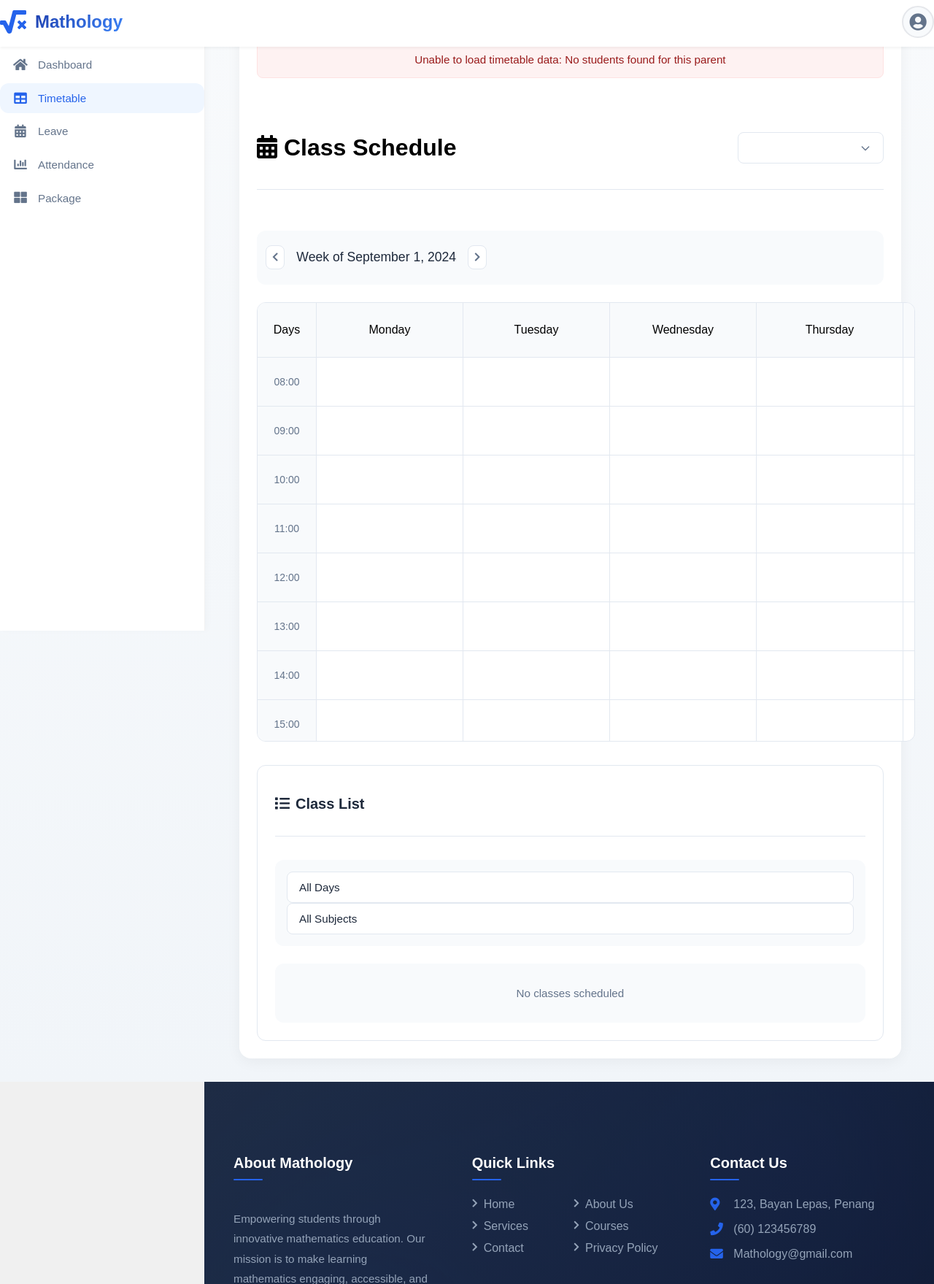
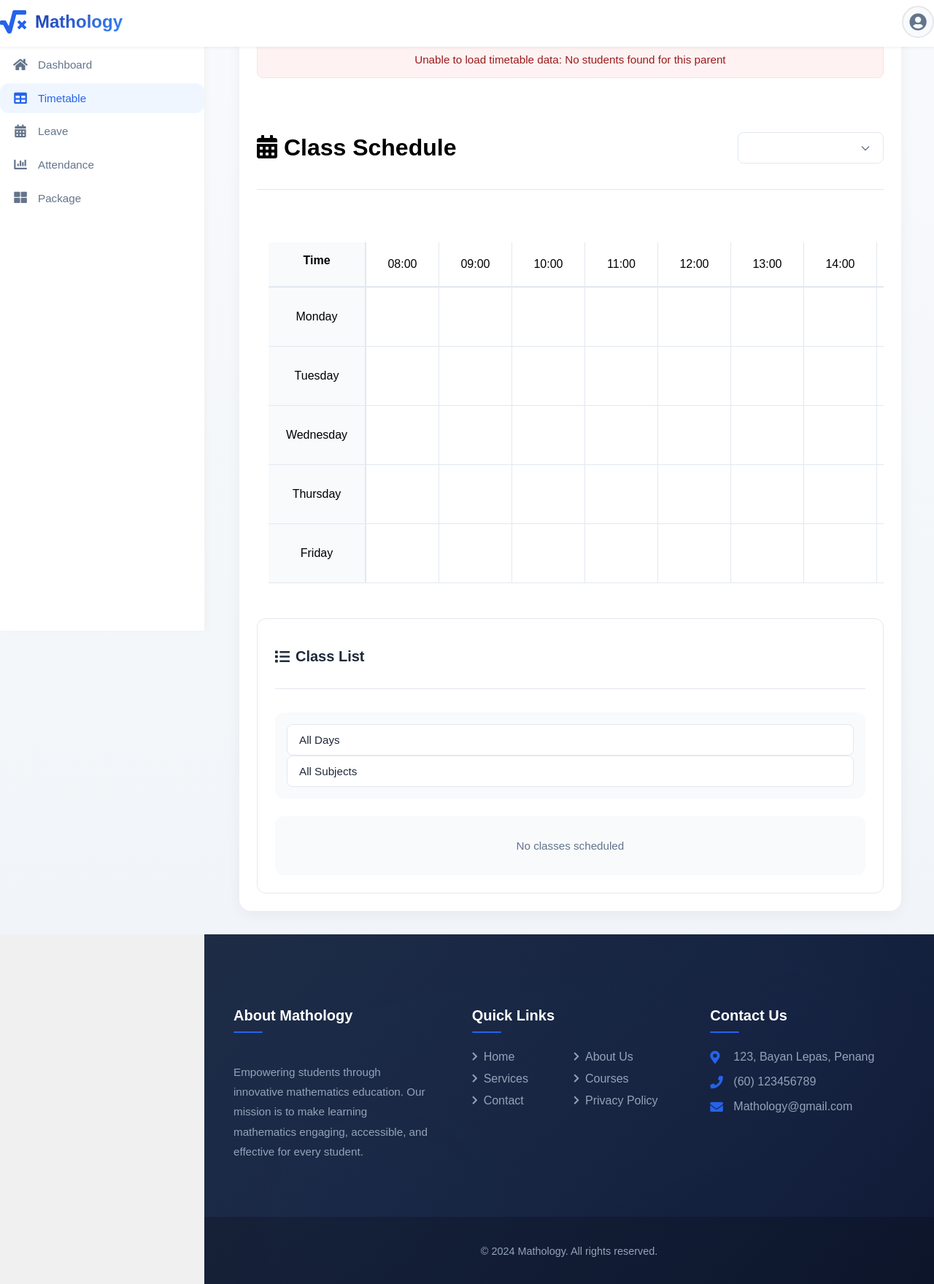
Before and after one commit to TomazFu/Mathology-Attendance-System, a PHP site: page /tcpdf/parent/parent-timetable.php in a window 1280 px wide. Shown: the top 1759 px of the page at 73% size. Run offline with PHP 8.4, Linux system fonts and the light colour scheme; the visitor is signed in with stand-in values (Sample User, id 1); data comes from the database, SQL or seed files in the repository; lists and menus that the app fills with data are empty.

Commit message:
timetable debug

```diff
--- a/assets/css/parent.css
+++ b/assets/css/parent.css
@@ -1,3 +1,8 @@
+:root {
+    --cell-width: 100px;
+    --first-column-width: 120px;
+}
+
 /* Card Layout */
 .card {
     background: #fff;
@@ -1278,6 +1283,7 @@ input[type="file"] {
     width: 95%;
     max-width: 1600px;
     margin: 0 auto;
+    overflow-x: auto; /* Enable horizontal scroll if needed */
 }
 
 .timetable-header {
@@ -1325,85 +1331,118 @@ input[type="file"] {
 }
 
 .weekly-timetable {
-    display: flex;
-    flex: 1;
-    border: 1px solid #e2e8f0;
+    --cell-width: 100px;
+    --first-column-width: 120px;
+    --row-height: 80px;
+    --minutes-per-cell: 60;
+    position: relative;
+    overflow: auto;
+    background: white;
     border-radius: 12px;
-    overflow: hidden;
-    height: 600px;
-    background: white;
-    min-width: 900px;
-}
-
-.time-slots {
-    width: 80px;
+    min-height: 400px;
+    padding: 1rem;
+}
+
+.grid-container {
+    display: flex;
+    flex-direction: column;
+    min-width: 1200px; /* Ensure minimum width to prevent squishing */
+}
+
+.header-row {
+    display: flex;
+    border-bottom: 2px solid #e2e8f0;
+}
+
+.corner-cell {
+    width: 100px;
+    flex-shrink: 0;
+    padding: 1rem;
+    font-weight: 600;
     background: #f8fafc;
+    border-right: 2px solid #e2e8f0;
+    text-align: center;
+}
+
+.time-header {
+    width: var(--cell-width);
+    min-width: var(--cell-width);
+    max-width: var(--cell-width);
+    flex: 0 0 var(--cell-width);
+    padding: 0.5rem;
+    text-align: center;
+    font-weight: 500;
     border-right: 1px solid #e2e8f0;
+    box-sizing: border-box;
+    height: 60px;
+    display: flex;
+    align-items: center;
+    justify-content: center;
+}
+
+.day-row {
+    display: flex;
+    height: 80px; /* Increased height for better visibility */
+    border-bottom: 1px solid #e2e8f0;
+    position: relative;
+}
+
+.day-label {
+    width: 100px;
     flex-shrink: 0;
-    overflow-y: hidden;
-}
-
-.weekly-grid {
-    flex: 1;
-    overflow: hidden;
-}
-
-.grid-container {
-    display: flex;
-    width: 100%;
-    height: 100%;
-}
-
-.day-column {
-    flex: 1;
-    min-width: 200px;
+    padding: 1rem;
+    background: #f8fafc;
+    border-right: 2px solid #e2e8f0;
+    font-weight: 500;
+    display: flex;
+    align-items: center;
+    justify-content: center;
+}
+
+.time-slot {
+    width: var(--cell-width);
+    min-width: var(--cell-width);
+    max-width: var(--cell-width);
+    flex: 0 0 var(--cell-width);
     border-right: 1px solid #e2e8f0;
     position: relative;
-    overflow: hidden;
-}
-
-.time-header, .day-header {
-    height: 50px;
-    padding: 0.75rem;
-    background: #f8fafc;
-    border-bottom: 1px solid #e2e8f0;
-    display: flex;
-    align-items: center;
-    justify-content: center;
-    font-weight: 500;
-    position: sticky;
-    top: 0;
-    z-index: 10;
-}
-
-.time-slot {
-    height: 50px;
-    padding: 0.5rem;
-    border-bottom: 1px solid #e2e8f0;
-    display: flex;
-    align-items: center;
-    justify-content: center;
-    color: #64748b;
-    font-size: 0.875rem;
-}
-
-.class-slot {
-    position: absolute;
-    left: 4px;
-    right: 4px;
-    background: #e0f2fe;
-    border-left: 3px solid #2563eb;
-    border-radius: 6px;
-    padding: 0.5rem;
-    cursor: pointer;
-    transition: all 0.2s ease;
-    z-index: 5;
-    box-shadow: 0 2px 4px rgba(0, 0, 0, 0.05);
-}
-
-.class-slot:hover {
-    transform: translateY(-1px);
-    box-shadow: 0 4px 6px rgba(0, 0, 0, 0.1);
+    box-sizing: border-box;
+}
+
+/* Enlarged view styles */
+.weekly-timetable.enlarged {
+    position: fixed;
+    top: 50%;
+    left: 50%;
+    transform: translate(-50%, -50%);
+    width: 95vw;
+    height: 90vh;
+    z-index: 1000;
+    background: white;
+    box-shadow: 0 0 0 9999px rgba(0, 0, 0, 0.5);
+    padding: 1rem;
+    display: flex;
+}
+
+.weekly-timetable.enlarged .grid-container {
+    height: 100%;
+    display: flex;
+    flex-direction: column;
+    flex: 1;
+}
+
+.weekly-timetable.enlarged .header-row {
+    flex-shrink: 0; /* Prevent header from shrinking */
+}
+
+.weekly-timetable.enlarged .day-row {
+    flex: 1; /* Make day rows expand to fill available space */
+    height: auto; /* Remove fixed height */
+}
+
+.weekly-timetable.enlarged .class-slot {
+    height: calc(100% - 10px); /* Adjust slot height to fit row, leaving 5px gap top and bottom */
+    min-height: unset; /* Remove min-height constraint */
 }
 
 .class-item {
@@ -1411,6 +1450,7 @@ input[type="file"] {
     display: flex;
     flex-direction: column;
     justify-content: space-between;
+    overflow: hidden;
 }
 
 .subject-name {
@@ -1420,7 +1460,6 @@ input[type="file"] {
     white-space: nowrap;
     overflow: hidden;
     text-overflow: ellipsis;
-    margin-bottom: 0.25rem;
 }
 
 .class-details {
@@ -1880,6 +1919,16 @@ input[type="file"] {
     margin: 0.25rem;
     cursor: pointer;
     transition: all 0.2s ease;
+    position: absolute;
+    border-radius: 6px;
+    z-index: 1;
+    height: calc(var(--row-height) - 10px);
+    cursor: pointer;
+    box-sizing: border-box;
+    top: 1px;
+    left: 5px; /* Adjust this value as needed */
+    margin-left: 13px;
+
 }
 
 .class-slot:hover {
--- a/assets/js/timetable.js
+++ b/assets/js/timetable.js
@@ -9,6 +9,22 @@ document.addEventListener('DOMContentLoaded', function() {
 
     // Initialize list view below the weekly view
     initializeListView();
+
+    // Add click handler for enlarging timetable
+    const weeklyTimetable = document.querySelector('.weekly-timetable');
+    weeklyTimetable.addEventListener('click', function(e) {
+        // Don't enlarge if clicking a class slot
+        if (!e.target.closest('.class-slot')) {
+            this.classList.toggle('enlarged');
+        }
+    });
+
+    // Add escape key handler to exit enlarged view
+    document.addEventListener('keydown', function(e) {
+        if (e.key === 'Escape') {
+            weeklyTimetable.classList.remove('enlarged');
+        }
+    });
 });
 
 function initializeStudentSelector() {
@@ -91,51 +107,56 @@ function updateStudentSelector(students, selectedId) {
 }
 
 function initializeWeeklyView() {
-    const timeSlots = document.querySelector('.time-slots');
     const weeklyGrid = document.querySelector('.weekly-grid');
-
-    // Clear existing content
-    timeSlots.innerHTML = '<div class="time-header">Days</div>';
     weeklyGrid.innerHTML = '';
 
     // Create grid container
     const gridContainer = document.createElement('div');
     gridContainer.className = 'grid-container';
-    weeklyGrid.appendChild(gridContainer);
 
-    // Add time slots (1-hour intervals)
-    const times = [];
-    for (let hour = 8; hour <= 18; hour++) {
-        times.push(`${hour.toString().padStart(2, '0')}:00`);
+    // Create the header row with times
+    const headerRow = document.createElement('div');
+    headerRow.className = 'header-row';
+
+    // Add empty cell for top-left corner
+    const cornerCell = document.createElement('div');
+    cornerCell.className = 'corner-cell';
+    cornerCell.textContent = 'Time';
+    headerRow.appendChild(cornerCell);
+
+    // Add time headers
+    for (let hour = 8; hour <= 22; hour++) {
+        const timeHeader = document.createElement('div');
+        timeHeader.className = 'time-header';
+        timeHeader.textContent = `${hour.toString().padStart(2, '0')}:00`;
+        headerRow.appendChild(timeHeader);
     }
 
-    // Add time headers
-    times.forEach(time => {
-        const slot = document.createElement('div');
-        slot.className = 'time-slot';
-        slot.textContent = time;
-        timeSlots.appendChild(slot);
-    });
+    gridContainer.appendChild(headerRow);
 
-    // Create day rows
+    // Add day rows
     const days = ['Monday', 'Tuesday', 'Wednesday', 'Thursday', 'Friday'];
     days.forEach(day => {
         const dayRow = document.createElement('div');
-        dayRow.className = 'day-column';
+        dayRow.className = 'day-row';
 
-        const header = document.createElement('div');
-        header.className = 'day-header';
-        header.textContent = day;
-        dayRow.appendChild(header);
+        // Add day label
+        const dayLabel = document.createElement('div');
+        dayLabel.className = 'day-label';
+        dayLabel.textContent = day;
+        dayRow.appendChild(dayLabel);
 
-        times.forEach(() => {
-            const slot = document.createElement('div');
-            slot.className = 'time-slot';
-            dayRow.appendChild(slot);
-        });
+        // Add time slots for this day
+        for (let hour = 8; hour <= 22; hour++) {
+            const timeSlot = document.createElement('div');
+            timeSlot.className = 'time-slot';
+            dayRow.appendChild(timeSlot);
+        }
 
         gridContainer.appendChild(dayRow);
     });
+
+    weeklyGrid.appendChild(gridContainer);
 
     // Fetch and populate schedule
     fetchScheduleData().then(data => {
@@ -222,22 +243,22 @@ function generateTimeSlots() {
 }
 
 function getDayFromTime(timeString) {
-    if (!timeString) return 'monday'; // default value
-    return timeString.split(' ')[0].toLowerCase();
+    if (!timeString) return 'monday';
+    return timeString.split(' ')[0].toLowerCase().trim();
 }
 
 function getStartTime(timeString) {
-    if (!timeString) return '09:00'; // default value
+    if (!timeString) return '09:00';
     const timePart = timeString.split(' ')[1];
     if (!timePart) return '09:00';
-    return timePart.split('-')[0];
+    return timePart.split('-')[0].trim();
 }
 
 function getEndTime(timeString) {
-    if (!timeString) return '10:00'; // default value
+    if (!timeString) return '10:00';
     const timePart = timeString.split(' ')[1];
     if (!timePart) return '10:00';
-    return timePart.split('-')[1];
+    return timePart.split('-')[1].trim();
 }
 
 function showError(message) {
@@ -255,34 +276,31 @@ function showError(message) {
 }
 
 function populateWeeklySchedule(data) {
-    console.log('Populating schedule with data:', data); // Debug log
-    const gridContainer = document.querySelector('.grid-container');
-    if (!gridContainer) {
-        console.error('Grid container not found');
-        return;
-    }
+    console.log('Populating schedule with data:', data);
 
     // Clear existing schedule items
     document.querySelectorAll('.class-slot').forEach(slot => slot.remove());
 
     const days = ['monday', 'tuesday', 'wednesday', 'thursday', 'friday'];
+    const dayRows = document.querySelectorAll('.day-row');
 
     data.forEach(item => {
-        console.log('Processing item:', item); // Debug log
         const dayIndex = days.indexOf(item.day.toLowerCase());
         if (dayIndex === -1) {
             console.warn('Invalid day for item:', item);
             return;
         }
 
-        const dayColumn = gridContainer.children[dayIndex];
-        if (!dayColumn) {
-            console.warn('Day column not found for:', item.day);
+        const dayRow = dayRows[dayIndex];
+        if (!dayRow) {
+            console.warn('Day row not found for:', item.day);
             return;
         }
 
         const classSlot = createClassSlot(item);
-        dayColumn.appendChild(classSlot);
+        if (classSlot) {
+            dayRow.appendChild(classSlot);
+        }
     });
 }
 
@@ -319,34 +337,38 @@ function createClassSlot(item) {
     const slot = document.createElement('div');
     slot.className = 'class-slot';
 
-    // Format time to ensure 1.5-hour duration
-    let startTime = item.startTime;
-    let endTime = calculateEndTime(startTime, 1.5); // 1.5 hours duration
+    // Get CSS variables
+    const style = getComputedStyle(document.querySelector('.weekly-timetable'));
+    const cellWidth = parseInt(style.getPropertyValue('--cell-width'));
+    const firstColumnWidth = parseInt(style.getPropertyValue('--first-column-width'));
+    const minutesPerCell = parseInt(style.getPropertyValue('--minutes-per-cell'));
 
-    // Calculate position and height
-    const duration = 1.5; // Fixed 1.5 hours duration
-    const startMinutes = timeToMinutes(startTime) - timeToMinutes('08:00');
-    const height = duration * 50; // 50px per hour (75px for 1.5 hours)
-    const top = (startMinutes / 60) * 50; // 50px per hour
+    // Calculate start and end times in minutes since 8:00
+    const startMinutes = timeToMinutes(item.startTime) - (8 * 60); // Offset from 8:00
+    const endMinutes = timeToMinutes(item.endTime) - (8 * 60);
 
-    slot.style.height = `${height}px`;
-    slot.style.top = `${top}px`;
+    // Calculate position and width
+    const left = (startMinutes / minutesPerCell * cellWidth) + firstColumnWidth;
+    const width = ((endMinutes - startMinutes) / minutesPerCell) * cellWidth;
 
-    // Add tooltip for full details
-    slot.title = `${item.subject}\n${item.teacher}\n${item.room}\n${startTime} - ${endTime}`;
+    // Apply positioning
+    slot.style.left = `${left}px`;
+    slot.style.width = `${width}px`;
 
+    // Add content
     slot.innerHTML = `
         <div class="class-item">
             <div class="subject-name">${item.subject || 'Unknown Subject'}</div>
             <div class="class-details">
-                <div class="teacher-name">${item.teacher || 'TBA'}</div>
                 <div class="room-info">${item.room || 'TBA'}</div>
-                <div class="time-info">${startTime} - ${endTime}</div>
+                <div class="time-info">${item.startTime} - ${item.endTime}</div>
             </div>
         </div>
     `;
 
-    slot.addEventListener('click', () => showClassDetails(item));
+    // Add tooltip for overflow content
+    slot.title = `${item.subject}\n${item.room}\n${item.startTime} - ${item.endTime}`;
+
     return slot;
 }
 
@@ -411,12 +433,10 @@ function showClassDetails(item) {
 function timeToMinutes(time) {
     if (!time) return 0;
     try {
-        let [hours, minutes] = time.split(':').map(Number);
-        // Ensure 24-hour format
-        if (hours < 8) hours += 12; // Convert afternoon times to 24-hour format
+        const [hours, minutes] = time.split(':').map(Number);
         return (hours * 60) + (minutes || 0);
     } catch (error) {
-        console.error('Error converting time to minutes:', error);
+        console.error('Error converting time to minutes:', error, time);
         return 0;
     }
 }
--- a/parent/includes/fetch-timetable-data-process.php
+++ b/parent/includes/fetch-timetable-data-process.php
@@ -38,26 +38,30 @@ try {
     // Fetch timetable data including enrolled classes for selected student
     $query = "
         SELECT
-            t.id,
-            t.subject_id,
-            t.title,
-            t.room,
-            t.instructor,
-            t.time,
-            ec.class_name
-        FROM timetable t
-        LEFT JOIN enrolled_classes ec ON t.student_id = ec.student_id
-        WHERE t.student_id = ?
+            s.id,
+            s.subject_id,
+            s.title,
+            s.room,
+            s.instructor,
+            CONCAT(
+                LOWER(s.day), ' ',
+                TIME_FORMAT(s.start_time, '%H:%i'),
+                '-',
+                TIME_FORMAT(s.end_time, '%H:%i')
+            ) as time
+        FROM subject s
+        INNER JOIN enrolled_classes ec ON s.id = ec.subject_id
+        WHERE ec.student_id = ?
         ORDER BY
             CASE
-                WHEN LOWER(SUBSTRING_INDEX(t.time, ' ', 1)) = 'monday' THEN 1
-                WHEN LOWER(SUBSTRING_INDEX(t.time, ' ', 1)) = 'tuesday' THEN 2
-                WHEN LOWER(SUBSTRING_INDEX(t.time, ' ', 1)) = 'wednesday' THEN 3
-                WHEN LOWER(SUBSTRING_INDEX(t.time, ' ', 1)) = 'thursday' THEN 4
-                WHEN LOWER(SUBSTRING_INDEX(t.time, ' ', 1)) = 'friday' THEN 5
+                WHEN LOWER(s.day) = 'monday' THEN 1
+                WHEN LOWER(s.day) = 'tuesday' THEN 2
+                WHEN LOWER(s.day) = 'wednesday' THEN 3
+                WHEN LOWER(s.day) = 'thursday' THEN 4
+                WHEN LOWER(s.day) = 'friday' THEN 5
                 ELSE 6
             END,
-            SUBSTRING_INDEX(SUBSTRING_INDEX(t.time, ' ', -1), '-', 1)
+            s.start_time
     ";
 
     $stmt = $conn->prepare($query);
@@ -73,8 +77,7 @@ try {
             'title' => $row['title'],
             'room' => $row['room'],
             'instructor' => $row['instructor'],
-            'time' => $row['time'],
-            'class_name' => $row['class_name']
+            'time' => $row['time']
         ];
     }
 
--- a/parent/parent-timetable.php
+++ b/parent/parent-timetable.php
@@ -29,16 +29,7 @@ require_once "../includes/sidebar.php";
 
             <!-- Weekly View -->
             <div id="weekly-view" class="timetable-view">
-                <div class="week-navigation">
-                    <button id="prev-week" class="nav-btn"><i class="fas fa-chevron-left"></i></button>
-                    <h2 id="week-display">Week of September 1, 2024</h2>
-                    <button id="next-week" class="nav-btn"><i class="fas fa-chevron-right"></i></button>
-                </div>
-
                 <div class="weekly-timetable">
-                    <div class="time-slots">
-                        <div class="time-header">Time</div>
-                    </div>
                     <div class="weekly-grid">
                     </div>
                 </div>
```
Also changed, not shown: dump/mathologydb (5).sql (renamed from dump/mathologydb (4).sql, +18 -13 lines).
